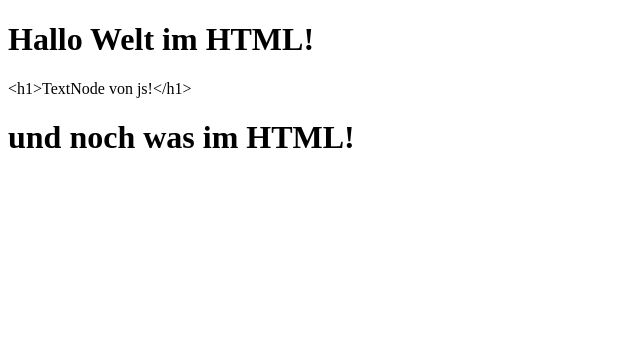
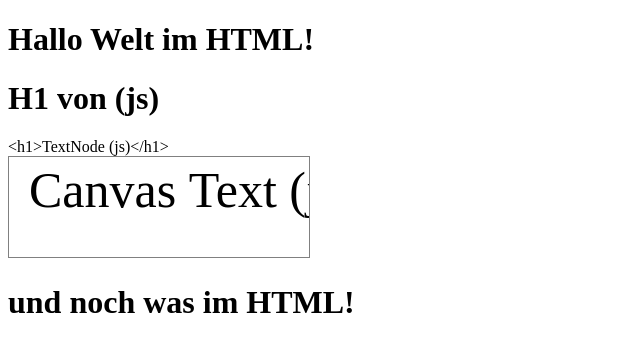
Before and after one commit to ThomasDerZweifler/calendarByKi, a website: page index1.html in a window 1280 px wide. Shown: the whole page, without its empty margins (0-640 px from the left). Drawn offline with Linux system fonts and the light colour scheme.

Commit message:
document

```diff
--- a/index1.html
+++ b/index1.html
@@ -7,26 +7,44 @@
 </head>
 <body>
 <h1>Hallo Welt im HTML!</h1>
-<div id="my-text-box"></div>
+<div id="myTextBox"></div>
+<canvas id="myCanvas" width="300" height="100" style="border:1px solid grey;">
+    Sorry, your browser does not support canvas.
+</canvas>
 <h1>und noch was im HTML!</h1>
 <script>
     //alert("Hallo Welt from js!");
-    const output = document.getElementById("my-text-box");
+    const output = document.getElementById("myTextBox");
 
-    //h1(output);
+    h1(output);
 
     textNode(output);
 
+    draw();
+
+    console.log("URL (js): " + document.URL);
+
+    console.log("Navigator (js): " + navigator.userAgent);
+
+    function draw() {
+        const element = document.getElementById('myCanvas');
+
+        const ctx = element.getContext("2d");
+
+        ctx.font = "50px SansSerife";
+        ctx.fillText("Canvas Text (js)", 20, 50);
+    }
+
     function h1(output) {
         const h1 = document.createElement("h1");
-        h1.textContent = "H1 von js!";
+        h1.textContent = "H1 von (js)";
         output.append(h1);
     }
 
     function textNode(output) {
-        const text = document.createTextNode("<h1>TextNode von js!</h1>");
-        output.innerText = text.wholeText;
-        //output.append(text);
+        const text = document.createTextNode("<h1>TextNode (js)</h1>");
+        //output.innerText = text.wholeText;
+        output.append(text);
     }
 </script>
 </body>
```
